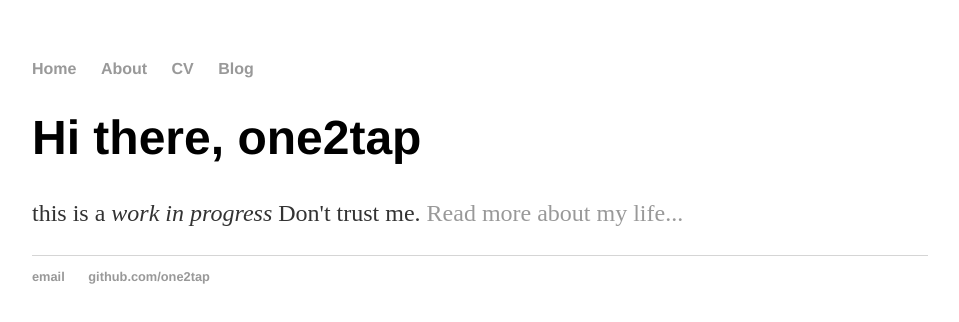
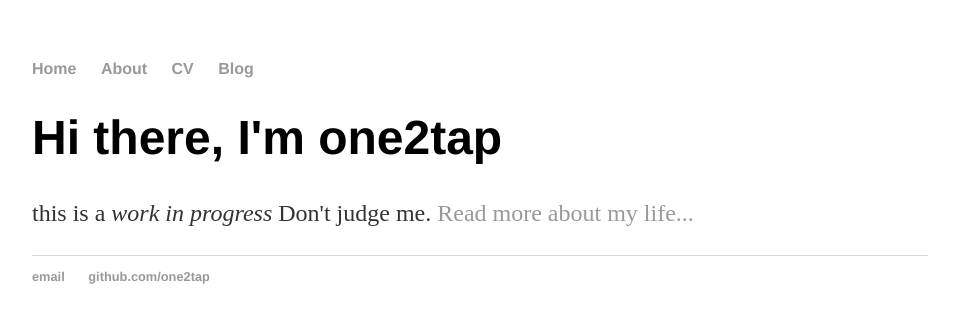
Before and after one commit to one2tap/one2tap.github.io, a plain HTML site: page index.html in a window 1280 px wide. Shown: the whole page, without its empty margins (160-1119 px from the left). Drawn offline with Linux system fonts and the light colour scheme.

Commit message:
Update index.html

```diff
--- a/index.html
+++ b/index.html
@@ -16,8 +16,8 @@
 		</nav>
 		<div class="container">
     		<div class="blurb">
-        		<h1>Hi there, one2tap</h1>
-				<p>this is a <em>work in progress</em> Don't trust me. <a href="/about">Read more about my life...</a></p>
+        		<h1>Hi there, I'm one2tap</h1>
+				<p>this is a <em>work in progress</em> Don't judge me. <a href="/about">Read more about my life...</a></p>
     		</div><!-- /.blurb -->
 		</div><!-- /.container -->
 		<footer>
```
